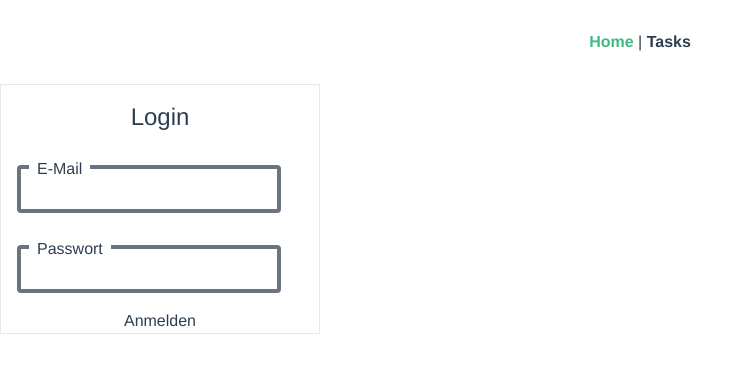
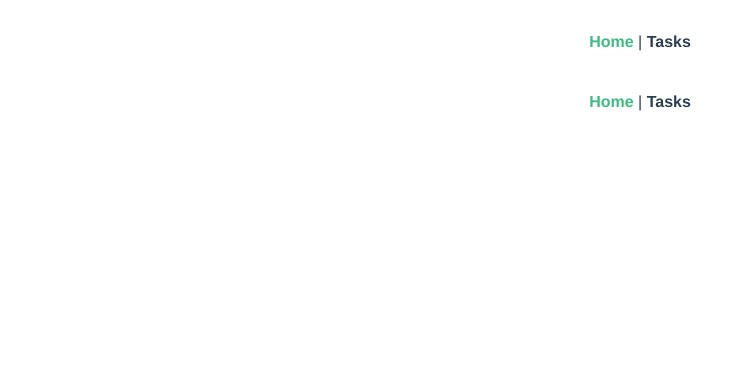
Before and after one commit to AelElliotBanyard/m294-lb-frontend, a Vue app: page /#/ in a window 1280 px wide. Shown: the top 372 px of the page, without its empty margins (0-754 px from the left). Built offline with nearby package versions, Linux system fonts and the light colour scheme.

Commit message:
Added Navigation to App

```diff
--- a/src/App.vue
+++ b/src/App.vue
@@ -1,11 +1,18 @@
 <template>
-  <nav>
-    <router-link to="/">Home</router-link> |
-    <router-link to="/tasks">Tasks</router-link>
-  </nav>
   <router-view />
+  <NavigationComponent />
 </template>
 
+<script lang="ts">
+import { defineComponent } from "vue";
+import NavigationComponent from "./components/NavigationComponent.vue";
+
+export default defineComponent({
+  components: {
+    NavigationComponent,
+  },
+});
+</script>
 <style>
 #app {
   font-family: Avenir, Helvetica, Arial, sans-serif;
--- a/src/components/Navigation.vue
+++ b/src/components/NavigationComponent.vue
@@ -1,5 +1,8 @@
 <template>
-  <div></div>
+  <nav class="h-12">
+    <router-link to="/">Home</router-link> |
+    <router-link to="/tasks">Tasks</router-link>
+  </nav>
 </template>
 
 <script lang="ts">
--- a/src/router/index.ts
+++ b/src/router/index.ts
@@ -1,12 +1,12 @@
 import TasksView from "../views/TasksView.vue";
 import { createRouter, createWebHashHistory, RouteRecordRaw } from "vue-router";
-import LoginView from "../views/LoginView.vue";
+import App from "../App.vue";
 
 const routes: Array<RouteRecordRaw> = [
   {
     path: "/",
     name: "home",
-    component: LoginView,
+    component: App,
   },
   {
     path: "/tasks",
```
